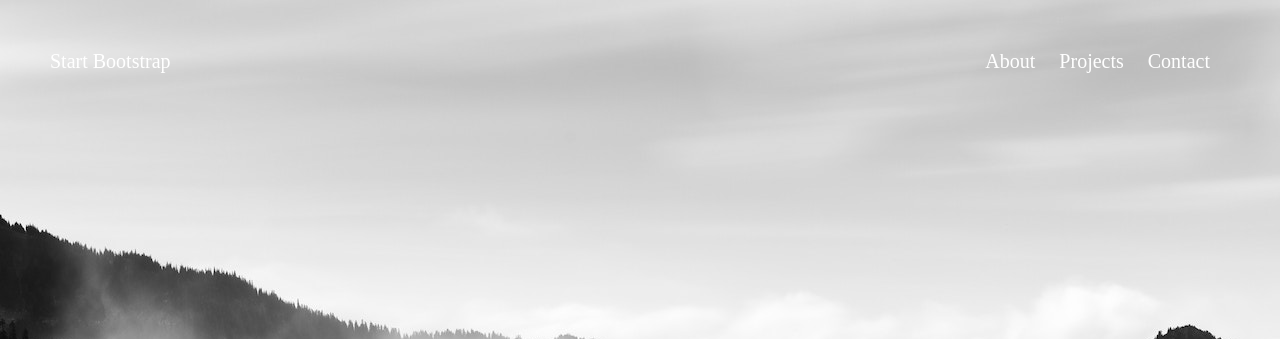
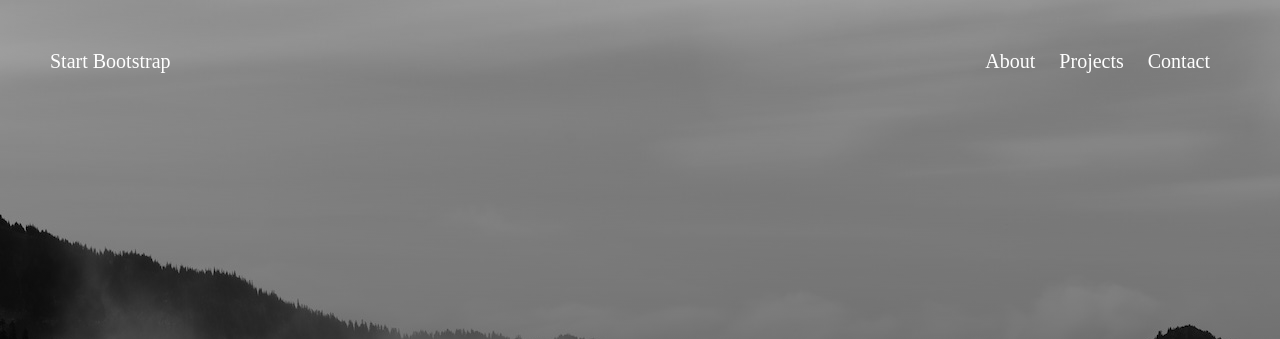
Before and after one commit to Nasibb/GrayScale, a plain HTML site: page index.html in a window 1280 px wide. Shown: the top 339 px of the page. Drawn offline with Linux system fonts and the light colour scheme.

Commit message:
change background

```diff
--- a/assets/css/style.css
+++ b/assets/css/style.css
@@ -7,7 +7,7 @@
     width: 100%;
     height: 800px;
     position: relative;
-    background-image: url(../images/bg-masthead.jpg);
+    background: linear-gradient(to bottom, rgba(0, 0, 0, 0.3) 0%, rgba(0, 0, 0, 0.7) 75%, #000 100%), url(../images/bg-masthead.jpg);
 }
 .nav-all{
     display: flex;
```
